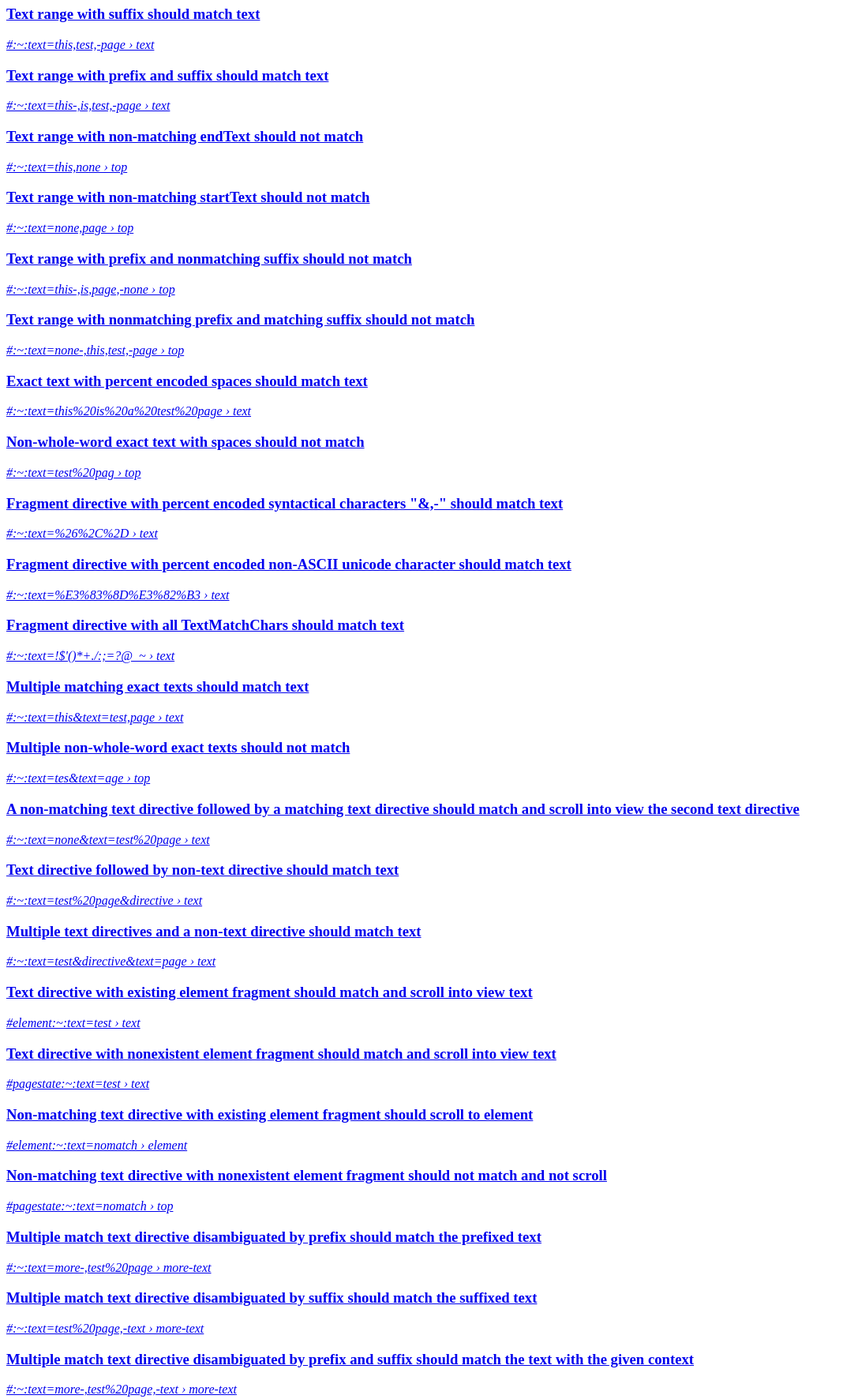
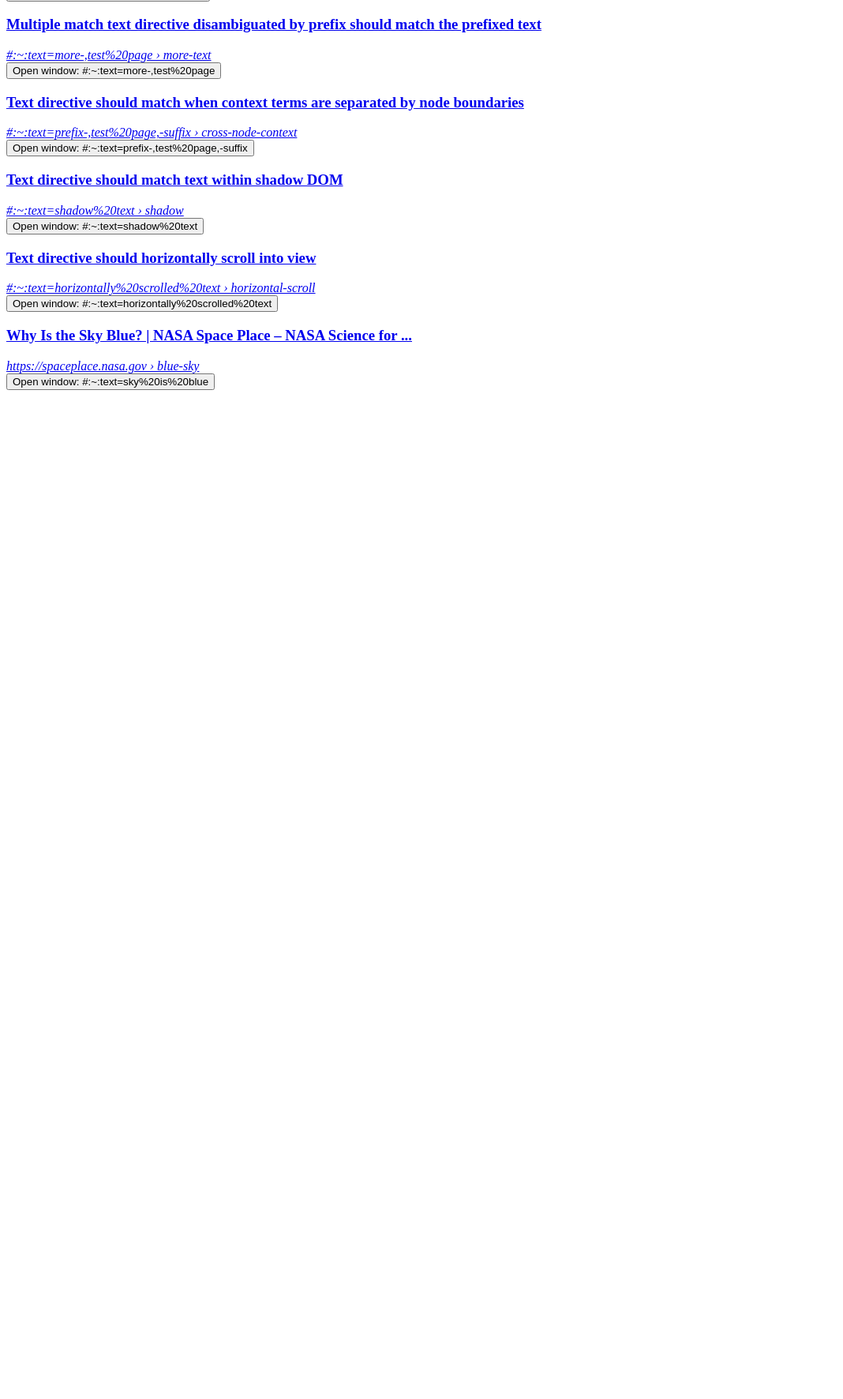
Before and after one commit to jpchase/jpchase.github.io, a plain HTML site: page scrolltotext/scroll-to-text-fragment.html in a window 1280 px wide. Shown: the part 786-2558 px from the top of the page at 79% size, without its empty margins (0-1068 px from the left). After the commit the page ends 1288 px from the top, so only its background shows below. Drawn offline with Linux system fonts and the light colour scheme.

Commit message:
Add window.open test

```diff
--- a/scrolltotext/scroll-to-text-fragment-target.html
+++ b/scrolltotext/scroll-to-text-fragment-target.html
@@ -1,6 +1,5 @@
 <!doctype html>
 <title>Navigating to a text fragment anchor</title>
-<script src="stash.js"></script>
 <script>
 function isInView(element) {
   let rect = element.getBoundingClientRect();
--- a/scrolltotext/scroll-to-text-fragment.html
+++ b/scrolltotext/scroll-to-text-fragment.html
@@ -6,12 +6,13 @@
 <body>
     <div id="links"></div>
     <div class="r">
-      <a href="https://spaceplace.nasa.gov/blue-sky/en/">
+      <a href="https://spaceplace.nasa.gov/blue-sky/en/#:~:text=sky%20is%20blue">
         <h3 class="LC20lb">Why Is the Sky Blue? | NASA Space Place – NASA Science for ...</h3>
-        <div class="TbwUpd">
-          <cite class="iUh30 bc">https://spaceplace.nasa.gov › blue-sky</cite>
+        <div>
+          <cite>https://spaceplace.nasa.gov › blue-sky</cite>
         </div>
       </a>
+      <button id="blue-sky-button" data-fragment="#:~:text=sky%20is%20blue" onclick="javascript:openWindow">Open window: #:~:text=sky%20is%20blue</button>
     </div>
 <script>
 let test_cases = [
@@ -22,19 +23,9 @@ let test_cases = [
     description: 'Empty hash should scroll to top'
   },
   {
-    fragment: '#:~:text=this,is,test,page',
-    expect_position: 'top',
-    description: 'Text directive with invalid syntax (context terms without "-") should not parse as a text directive'
-  },
-  {
     fragment: '#element:~:directive',
     expect_position: 'element',
     description: 'Generic fragment directive with existing element fragment should scroll to element'
-  },
-  {
-    fragment: '#:~:TEXT=test',
-    expect_position: 'top',
-    description: 'Uppercase TEXT directive should not parse as a text directive'
   },
   // Test exact text matching, with all combinations of context terms
   {
@@ -64,130 +55,15 @@ let test_cases = [
     description: 'Text range with no context should match text'
   },
   {
-    fragment: '#:~:text=this-,is,test',
-    expect_position: 'text',
-    description: 'Text range with prefix should match text'
-  },
-  {
-    fragment: '#:~:text=this,test,-page',
-    expect_position: 'text',
-    description: 'Text range with suffix should match text'
-  },
-  {
     fragment: '#:~:text=this-,is,test,-page',
     expect_position: 'text',
     description: 'Text range with prefix and suffix should match text'
-  },
-  // Test partially non-matching text ranges
-  {
-    fragment: '#:~:text=this,none',
-    expect_position: 'top',
-    description: 'Text range with non-matching endText should not match'
-  },
-  {
-    fragment: '#:~:text=none,page',
-    expect_position: 'top',
-    description: 'Text range with non-matching startText should not match'
-  },
-  // Test non-matching context terms
-  {
-    fragment: '#:~:text=this-,is,page,-none',
-    expect_position: 'top',
-    description: 'Text range with prefix and nonmatching suffix should not match'
-  },
-  {
-    fragment: '#:~:text=none-,this,test,-page',
-    expect_position: 'top',
-    description: 'Text range with nonmatching prefix and matching suffix should not match'
-  },
-  // Test percent encoded characters
-  {
-    fragment: '#:~:text=this%20is%20a%20test%20page',
-    expect_position: 'text',
-    description: 'Exact text with percent encoded spaces should match text'
-  },
-  {
-    fragment: '#:~:text=test%20pag',
-    expect_position: 'top',
-    description: 'Non-whole-word exact text with spaces should not match'
-  },
-  {
-    fragment: '#:~:text=%26%2C%2D',
-    expect_position: 'text',
-    description: 'Fragment directive with percent encoded syntactical characters "&,-" should match text'
-  },
-  {
-    fragment: '#:~:text=%E3%83%8D%E3%82%B3',
-    expect_position: 'text',
-    description: 'Fragment directive with percent encoded non-ASCII unicode character should match text'
-  },
-  {
-    fragment: '#:~:text=!$\'()*+./:;=?@_~',
-    expect_position: 'text',
-    description: 'Fragment directive with all TextMatchChars should match text'
-  },
-  // Test multiple text directives
-  {
-    fragment: '#:~:text=this&text=test,page',
-    expect_position: 'text',
-    description: 'Multiple matching exact texts should match text'
-  },
-  {
-    fragment: '#:~:text=tes&text=age',
-    expect_position: 'top',
-    description: 'Multiple non-whole-word exact texts should not match'
-  },
-  {
-    fragment: '#:~:text=none&text=test%20page',
-    expect_position: 'text',
-    description: 'A non-matching text directive followed by a matching text directive should match and scroll into view the second text directive'
-  },
-  {
-    fragment: '#:~:text=test%20page&directive',
-    expect_position: 'text',
-    description: 'Text directive followed by non-text directive should match text'
-  },
-  {
-    fragment: '#:~:text=test&directive&text=page',
-    expect_position: 'text',
-    description: 'Multiple text directives and a non-text directive should match text'
-  },
-  // Test text directive behavior when there's an element fragment identifier
-  {
-    fragment: '#element:~:text=test',
-    expect_position: 'text',
-    description: 'Text directive with existing element fragment should match and scroll into view text'
-  },
-  {
-    fragment: '#pagestate:~:text=test',
-    expect_position: 'text',
-    description: 'Text directive with nonexistent element fragment should match and scroll into view text'
-  },
-  {
-    fragment: '#element:~:text=nomatch',
-    expect_position: 'element',
-    description: 'Non-matching text directive with existing element fragment should scroll to element'
-  },
-  {
-    fragment: '#pagestate:~:text=nomatch',
-    expect_position: 'top',
-    description: 'Non-matching text directive with nonexistent element fragment should not match and not scroll'
   },
   // Test ambiguous text matches disambiguated by context terms
   {
     fragment: '#:~:text=more-,test%20page',
     expect_position: 'more-text',
     description: 'Multiple match text directive disambiguated by prefix should match the prefixed text'
-  },
-  {
-    fragment: '#:~:text=test%20page,-text',
-    expect_position: 'more-text',
-    description: 'Multiple match text directive disambiguated by suffix should match the suffixed text'
-  },
-  {
-    fragment: '#:~:text=more-,test%20page,-text',
-    expect_position: 'more-text',
-    description: 'Multiple match text directive disambiguated by prefix and suffix should match the text with the given context'
   },
   // Test context terms separated by node boundaries
   {
@@ -201,19 +77,6 @@ let test_cases = [
     expect_position: 'shadow',
     description: 'Text directive should match text within shadow DOM'
   },
-  // Test text directive within hidden and display none elements. These cases should not scroll into
-  // view, but still "match" in that they should be highlighted or otherwise visibly indicated
-  // if they were to become visible.
-  {
-    fragment: '#:~:text=hidden%20text',
-    expect_position: 'top',
-    description: 'Text directive should not scroll to hidden text'
-  },
-  {
-    fragment: '#:~:text=display%20none',
-    expect_position: 'top',
-    description: 'Text directive should not scroll to display none text'
-  },
   // Test horizontal scroll into view
   {
     fragment: '#:~:text=horizontally%20scrolled%20text',
@@ -223,16 +86,35 @@ let test_cases = [
 ];
 
 const linksContainer = document.querySelector('#links');
+document.querySelector('#blue-sky-button').addEventListener('click', openSearchResultWithFragment, false);
+
 for (const test_case of test_cases) {
   const link = document.createElement('a');
   link.href = `scroll-to-text-fragment-target.html${test_case.fragment}`;
   link.innerHTML = `<h3 class="LC20lb">${test_case.description}</h3><div><cite>${test_case.fragment} › ${test_case.expect_position}</cite></div>`;
 
+  const button = document.createElement('button');
+  button.textContent = `Open window: ${test_case.fragment}`;
+  button.dataset.fragment = test_case.fragment;
+  button.addEventListener('click', openWithFragment, false);
+
   const div = document.createElement('div');
 
   div.appendChild(link);
+  div.appendChild(button)
 
   linksContainer.appendChild(div);
 }
+
+function openWithFragment(event) {
+  const fragment = event.target.dataset.fragment;
+  window.open(`scroll-to-text-fragment-target.html${fragment}`, '_blank', 'noopener');
+}
+
+function openSearchResultWithFragment(event) {
+  const fragment = event.target.dataset.fragment;
+  window.open(`https://spaceplace.nasa.gov/blue-sky/en/${fragment}`, '_blank', 'noopener');
+}
+
 </script>
 </body>
```
